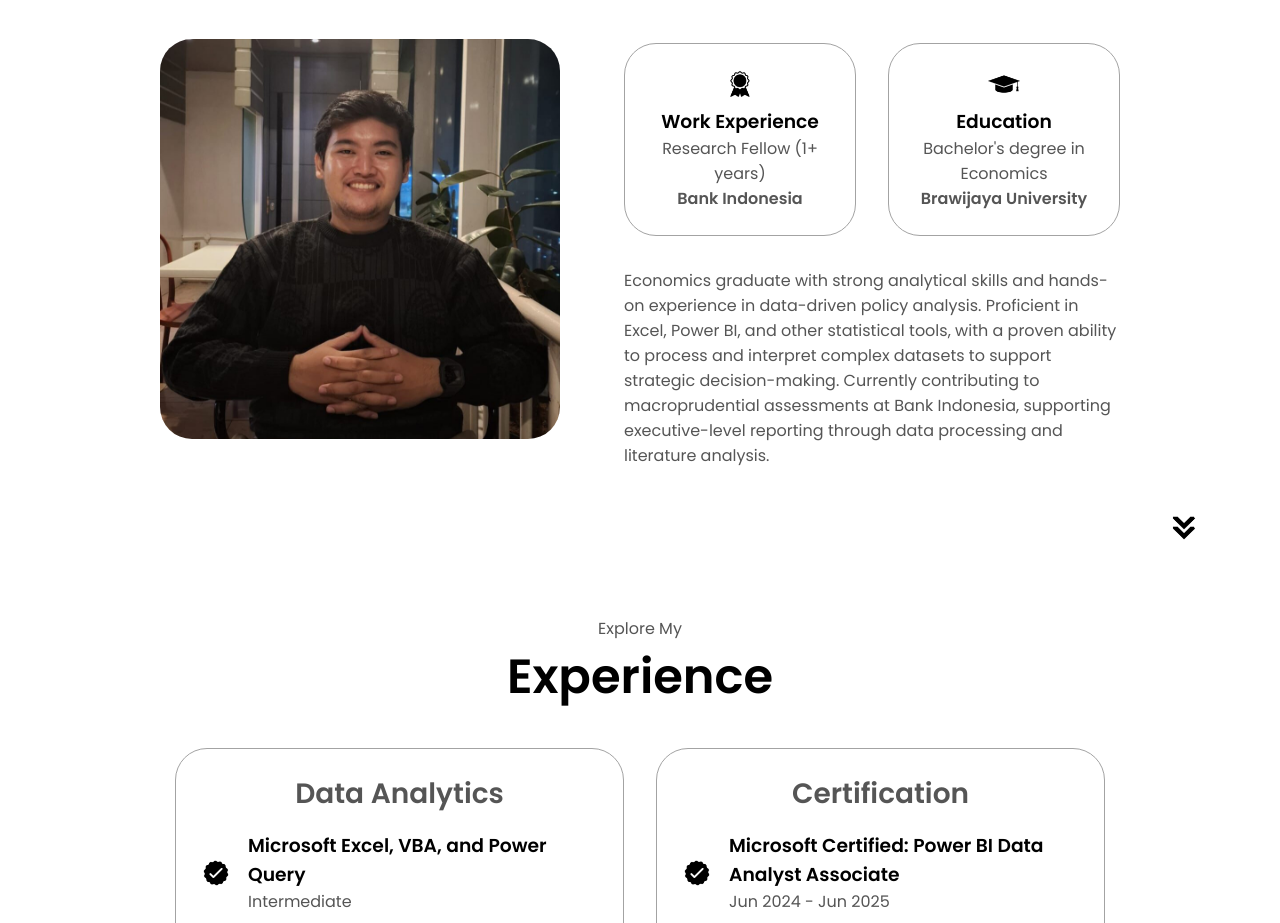
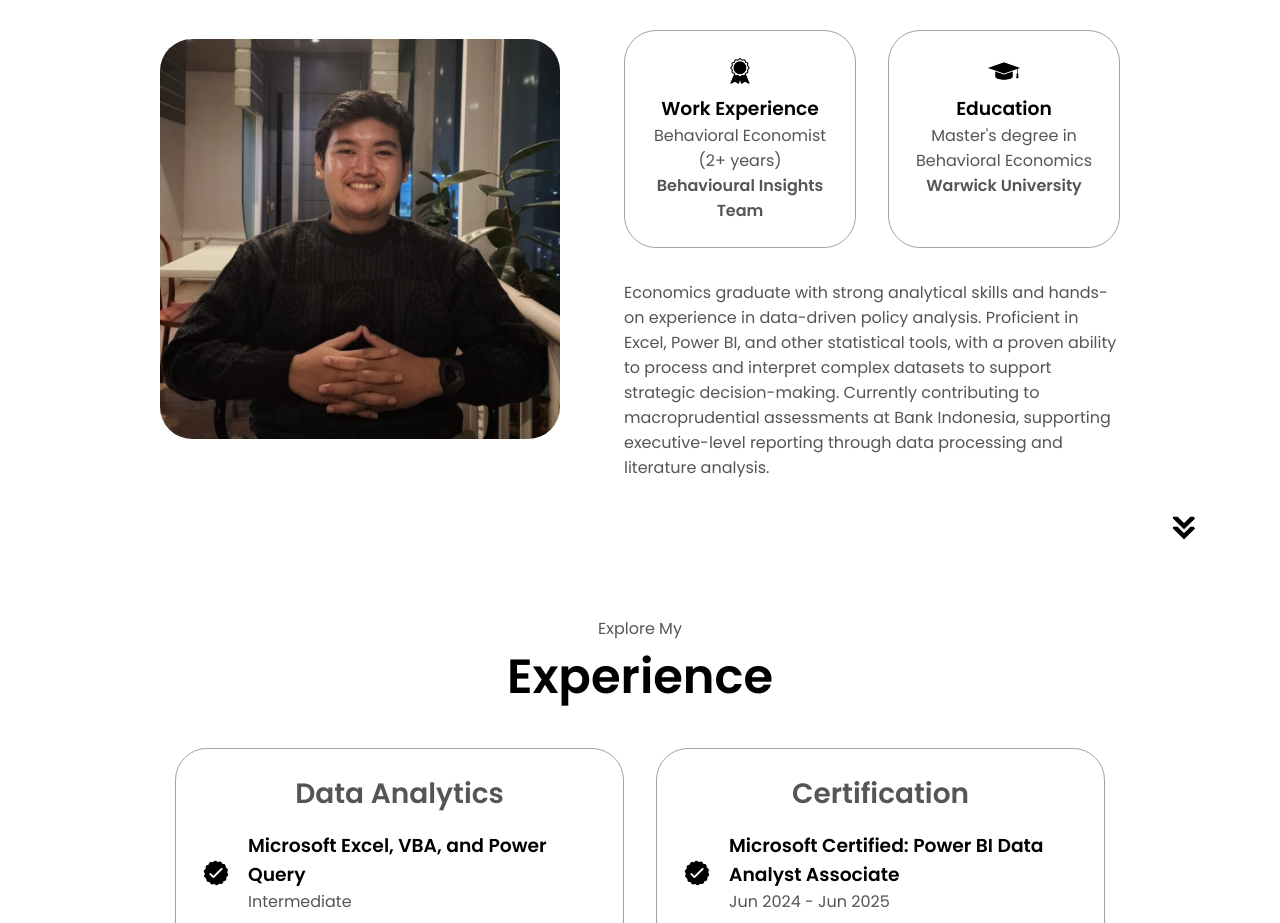
Before and after one commit to azrielalfajr/html-css-js-portfolio, a plain HTML site: page index.html in a window 1280 px wide. Shown: the part 1080-2003 px from the top of the page. Drawn offline with Linux system fonts and the light colour scheme.

Commit message:
Update index.html

```diff
--- a/index.html
+++ b/index.html
@@ -99,7 +99,7 @@
                         class="icon"
                         />
                         <h3>Work Experience</h3>
-                        <p>Research Fellow (1+ years)<br/><b>Bank Indonesia</b></p>
+                        <p>Behavioral Economist (2+ years)<br/><b>Behavioural Insights Team</b></p>
                     </div>
                     <div class="details-container">
                         <img src="./assets/education.png"
@@ -107,7 +107,7 @@
                         class="icon"
                         />
                         <h3>Education</h3>
-                        <p>Bachelor's degree in Economics <br/><b>Brawijaya University</b></p>
+                        <p>Master's degree in Behavioral Economics <br/><b>Warwick University</b></p>
                     </div>
                 </div>
                 <div class="text-container">
```
